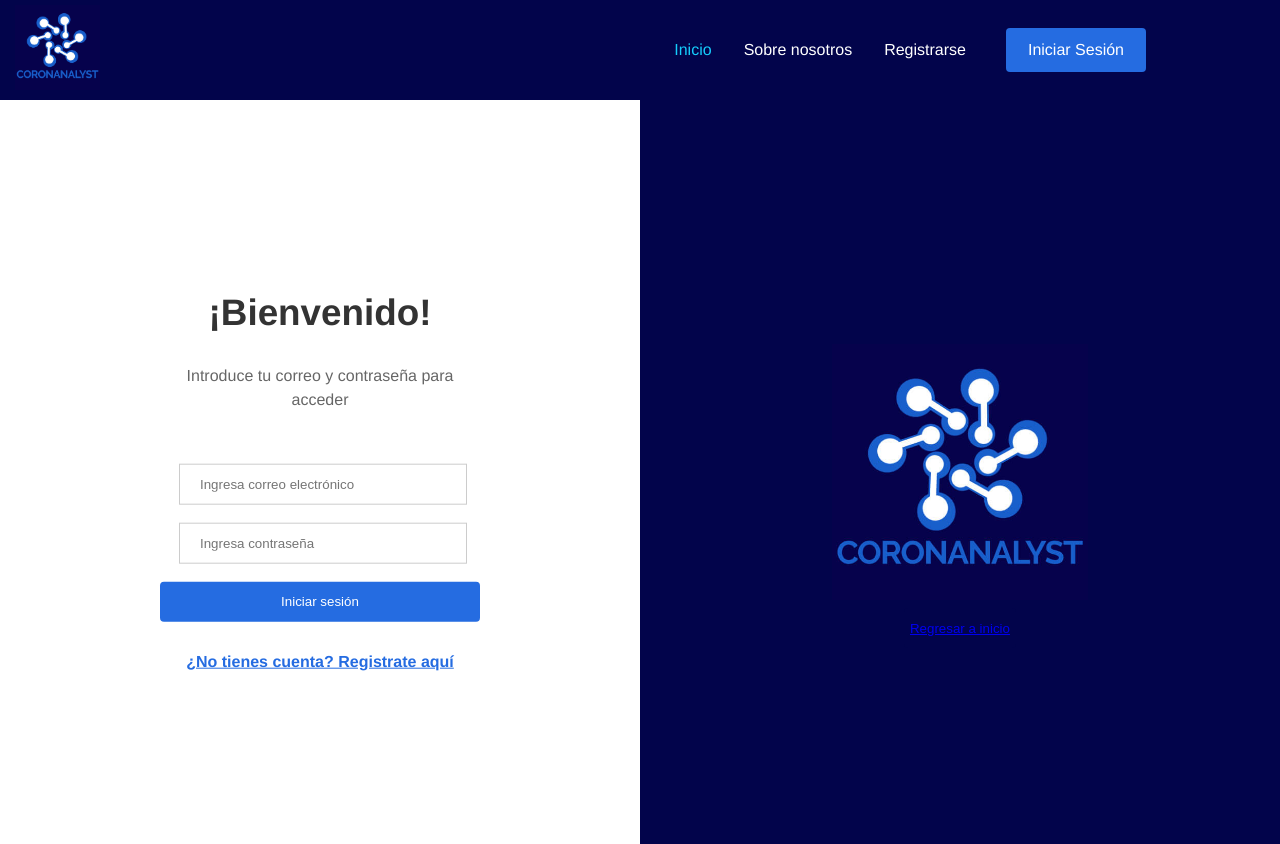
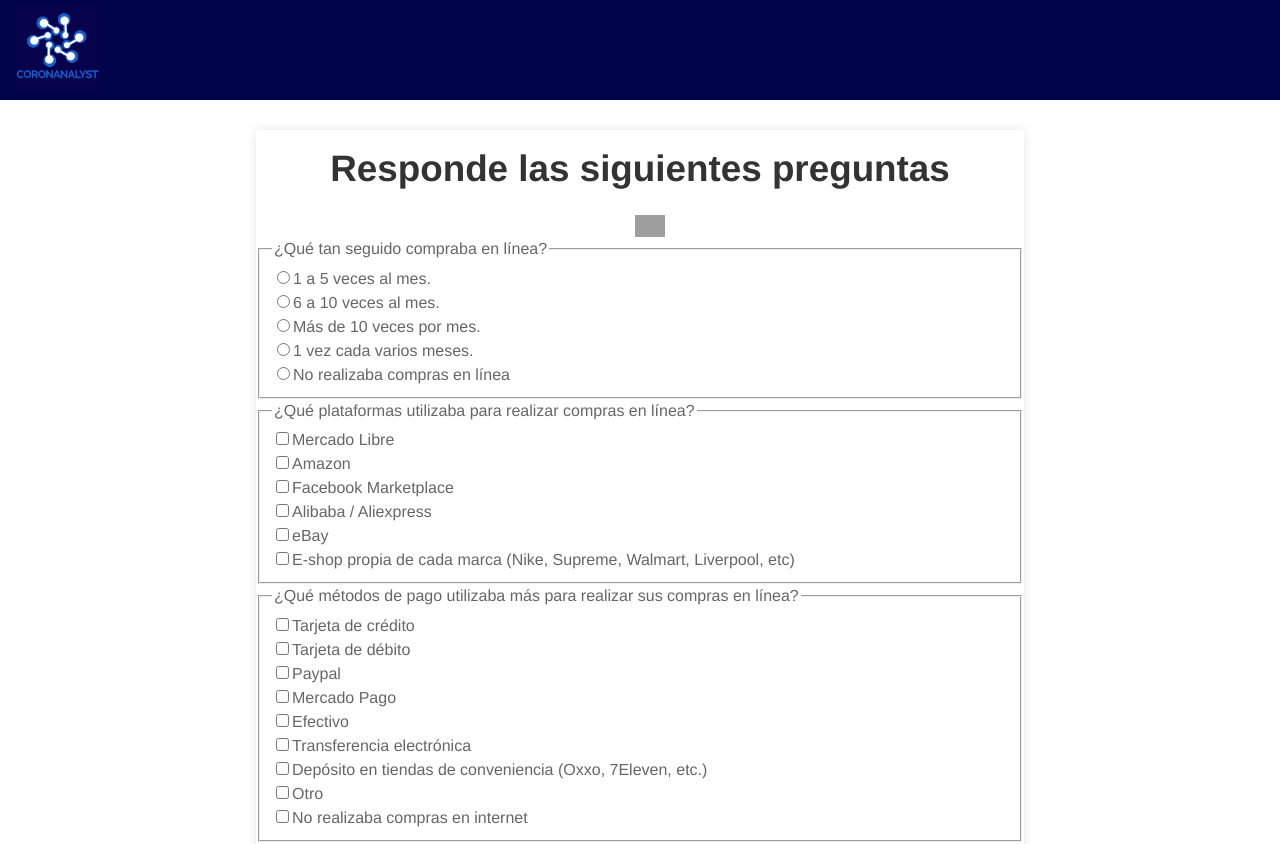
Before and after one commit to PaulinaAldaco/Coronanalyst, a React (Create React App) app: page /Encuesta in a window 1280 px wide. Before the commit this address led to /Login. Shown: the top 844 px of the page. Before the commit the page ends 800 px from the top, so only its background shows below. Built offline with nearby package versions, Linux system fonts and the light colour scheme; grey boxes are pictures that could not be loaded.

Commit message:
:bug: Error en encuesta corregido

```diff
--- a/src/DatosPersonales.js
+++ b/src/DatosPersonales.js
@@ -6,12 +6,6 @@ import {MyContext} from './contexts/MyContext';
 import {Redirect} from "react-router-dom";
 
 function DatosPersonales() {
-    const [isOpen, setIsOpen] = useState(false);
-
-    const toggle = () =>{
-        setIsOpen(!isOpen)
-    };
-
     const {rootState,createProfile,updateUserState} = useContext(MyContext);
     const {isAuth,theUser,profile,survey} = rootState;
 
--- a/src/Encuesta.js
+++ b/src/Encuesta.js
@@ -194,10 +194,46 @@ function Encuesta() {
 
     const [state, setState] = useState(initialState);
 
+    const convertToString = () => {
+        const nombresPreguntas = [ "plataforma", "pago", "categoria", "plataformaPandemia", "metodoPago", "categoriaCompra", "condicionesMedicas", "situacionesPandemia"]
+
+
+        var userInfo = {
+                compras: state.userInfo.compras,
+                plataforma: '',
+                pago: '',
+                categoria: '',
+                tiempo: state.userInfo.tiempo,
+                seguido: state.userInfo.seguido,
+                plataformaPandemia: '',
+                metodoPago: '',
+                categoriaCompra: '',
+                tiempoComputadora: state.userInfo.tiempoComputadora,
+                dineroEnLinea: state.userInfo.dineroEnLinea,
+                fisicoLinea: state.userInfo.fisicoLinea,
+                sintomas: state.userInfo.sintomas,
+                condicionesMedicas: '',
+                situacionesPandemia: '',
+                actFisica: state.userInfo.actFisica,
+
+                id_user: state.userInfo.id_user
+        }
+
+        for (var nombre in nombresPreguntas){
+            var pregunta = state.userInfo[nombre]
+            for(var valor in pregunta){
+                userInfo[nombre] += valor + ","
+            }
+        }
+
+
+    }
+
     // On Submit the Form
     const submitForm = async (event) => {
         event.preventDefault();
-        const data = await createEncuesta(state.userInfo);
+        const userInfo = convertToString();
+        const data = await createEncuesta(userInfo);
         if (data.success) {
             setState({
                 ...initialState,
@@ -224,7 +260,7 @@ function Encuesta() {
         let id = item.id;
         pregunta[id - 1].isChecked = e.target.checked
         setState({ [e.target.name]: pregunta })
-        console.log(state.plataforma)
+
 
         var idx = lista.indexOf(item.value);
 
@@ -256,8 +292,6 @@ function Encuesta() {
 
     const isRequired = (e) => {
         var elements = document.getElementsByName(e.target.name);
-        const nombresPreguntas = ["compras", "plataforma", "pago", "categoria", "tiempo", "seguido", "plataformaPandemia", "metodoPago", "categoriaCompra",
-            "tiempoComputadora", "dineroEnLinea", "fisicoLinea", "sintomas", "condicionesMedicas", "situacionesPandemia", "actFisica"]
 
         var atLeastOneChecked = false;//at least one checkbox is checked
         for (var i = 0; i < elements.length; i++) {
@@ -289,12 +323,16 @@ function Encuesta() {
         successMsg = <div className="success-msg">{state.successMsg}</div>;
     }
 
-    if (isAuth) {
-        if (survey) {
-            console.log("Redirecting to home")
-            return <Redirect to="/" />
+    // if (isAuth) {
+    //     if (survey) {
+    //         console.log("Redirecting to home")
+    //         return <Redirect to="/" />
 
-        } else {
+    //     } else if (!profile){
+    //         console.log("Redirecting to personal data")
+    //         return <Redirect to="/DatosPersonales" />
+
+    //     } else {
 
             return (
                 <div>
@@ -596,12 +634,12 @@ function Encuesta() {
                     <Footer />
                 </div>
             )
-        }
-    }
-    else {
-        console.log("Redirecting to login")
-        return <Redirect to="/Login" />
-    }
+        //}
+    // }
+    // else {
+    //     console.log("Redirecting to login")
+    //     return <Redirect to="/Login" />
+    // }
 
 }
 
--- a/src/Inicio.js
+++ b/src/Inicio.js
@@ -27,7 +27,6 @@ function Inicio(){
         ContestarEncuesta = <LinkR  to="/Encuesta">ContestarEncuesta</LinkR>
     else
         ContestarEncuesta = <LinkR  to="/Registro">ContestarEncuesta</LinkR>
-
 
     return(
         <>
--- a/src/pantallas/SesionCerrada.js
+++ b/src/pantallas/SesionCerrada.js
@@ -1,34 +1,35 @@
 import './SesionCerrada.css';
 import logo from '../imagenes/logo_coronanalyst.jpeg';
-import React, {useContext, useState} from 'react';
-import {MyContext} from '../contexts/MyContext';
-import {Link as LinkR} from 'react-router-dom';
+import React, { useContext, useState } from 'react';
+import { MyContext } from '../contexts/MyContext';
+import { Link as LinkR } from 'react-router-dom';
 import Navbar from '../components/Navbar/Navbar';
 import Sidebar from '../components/Sidebar/Sidebar';
+import {Redirect} from "react-router-dom";
 
 function SesionCerrada() {
 
-  const {rootState,toggleNav,loginUser,isLoggedIn} = useContext(MyContext);
-  const {isAuth,theUser,showLogin,profile} = rootState;
+  const { rootState, toggleNav, loginUser, isLoggedIn } = useContext(MyContext);
+  const { isAuth, theUser, showLogin, profile, survey } = rootState;
 
   const initialState = {
-    userInfo:{
-        email:'',
-        password:'',
+    userInfo: {
+      email: '',
+      password: '',
     },
-    errorMsg:'',
-    successMsg:'',
+    errorMsg: '',
+    successMsg: '',
   }
 
-  const [state,setState] = useState(initialState);
+  const [state, setState] = useState(initialState);
 
   // On change input value (email & password)
   const onChangeValue = (e) => {
     setState({
       ...state,
-        userInfo:{
+      userInfo: {
         ...state.userInfo,
-            [e.target.name]:e.target.value
+        [e.target.name]: e.target.value
       }
     });
     console.log(state);
@@ -38,13 +39,13 @@ function SesionCerrada() {
   const submitForm = async (event) => {
     event.preventDefault();
     const data = await loginUser(state.userInfo);
-    if(data.success && data.token){
+    if (data.success && data.token) {
       console.log("Data recieved, changing stage");
       setState({
         ...initialState,
-            successMsg:data.message
+        successMsg: data.message
       });
-        console.log("Data recieved, storing token: "+data.token);
+      console.log("Data recieved, storing token: " + data.token);
       // Store token in local storage
       localStorage.setItem('loginToken', data.token);
       console.log("Token stored");
@@ -53,11 +54,11 @@ function SesionCerrada() {
       //await hasProfile();
 
     }
-    else{
+    else {
       setState({
         ...state,
-            successMsg:'',
-            errorMsg:data.message
+        successMsg: '',
+        errorMsg: data.message
       });
     }
   }
@@ -65,27 +66,31 @@ function SesionCerrada() {
   // Show Message on Error or Success
   let successMsg = '';
   let errorMsg = '';
-  if(state.errorMsg){
+  if (state.errorMsg) {
     errorMsg = <div className="error-msg">{state.errorMsg}</div>;
   }
-  if(state.successMsg){
+  if (state.successMsg) {
     successMsg = <div className="success-msg">{state.successMsg}</div>;
   }
 
+
+  if (!isAuth) {
+    console.log("Redirecting to home")
+    return <Redirect to="/" />
+  } else {
     return (
-
       <>
-    <Sidebar/>
-    <Navbar/>
+        <Sidebar />
+        <Navbar />
         <div class="split left">
           <div class="centered">
             <h1>Sesión cerrada</h1>
             <p>Introduce tu correo y contraseña para acceder</p>
             <form onSubmit={submitForm} noValidate>
               <input type="text" id="email" name="email" required placeholder="Ingresa correo electrónico" value={state.userInfo.email} onChange={onChangeValue} />
-            <input  type="password" id="password" name="password" required placeholder="Ingresa contraseña" value={state.userInfo.password} onChange={onChangeValue}/>
+              <input type="password" id="password" name="password" required placeholder="Ingresa contraseña" value={state.userInfo.password} onChange={onChangeValue} />
 
-            <button type="submit" className = "submit" > Entrar </button>
+              <button type="submit" className="submit" > Entrar </button>
             </form>
 
             {errorMsg}
@@ -95,9 +100,9 @@ function SesionCerrada() {
 
         <div class="split right">
           <div class="centered">
-        <img src={logo} alt="Logo coronanalyst"/>
+            <img src={logo} alt="Logo coronanalyst" />
             <button className="link">
-            <LinkR  to="/">Regresar a inicio</LinkR>
+              <LinkR to="/">Regresar a inicio</LinkR>
             </button>
           </div>
         </div>
@@ -105,6 +110,7 @@ function SesionCerrada() {
       </>
     );
   }
+}
 
 
 export default SesionCerrada;
```
Lines whose indentation alone changed are shown as unchanged.
